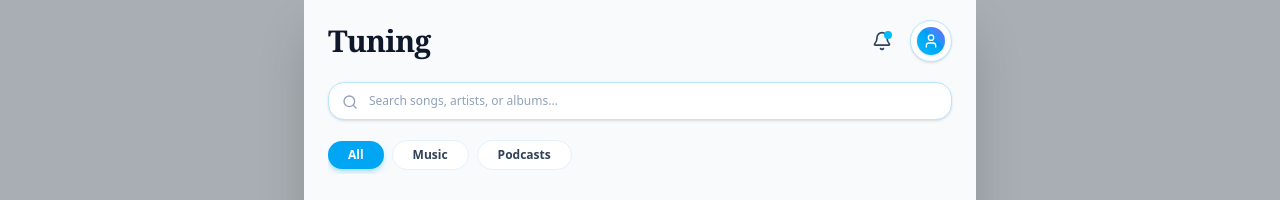
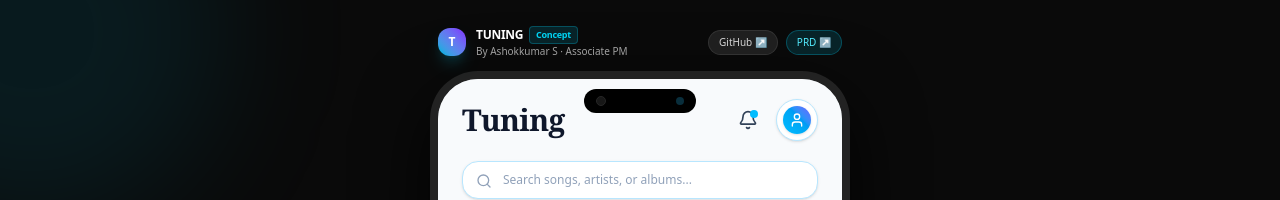
Before and after one commit to ashokkumarone/Tuning-Music, a React (Vite) app: page / in a window 1280 px wide. Shown: the top 200 px of the page. Built offline with nearby package versions, Linux system fonts and the light colour scheme.

Commit message:
feat: center phone container on desktop with ambient glow, dynamic island, and showcase header

```diff
--- a/src/App.tsx
+++ b/src/App.tsx
@@ -29,7 +29,7 @@ export default function App() {
   const [searchQuery, setSearchQuery] = useState<string>('');
 
   // 3. Live SoundRoom Chat State
-  const [activeRoomId, setActiveRoomId] = useState<string>('room-tamizh');
+  const [activeRoomId, setActiveRoomId] = useState<string>('room-global-hits');
   const [roomMessages, setRoomMessages] = useState<Record<string, ChatMessage[]>>(INITIAL_CHAT_MESSAGES);
   const [isChatOpen, setIsChatOpen] = useState<boolean>(true);
   const [isAiLoading, setIsAiLoading] = useState<boolean>(false);
@@ -384,13 +384,13 @@ export default function App() {
     } else {
       // Ambient live listener auto-reply in social rooms after 1.5s
       setTimeout(() => {
-        const botNames = ['Priya R', 'Kumar V', 'Alex M', 'Anitha S'];
+        const botNames = ['Marcus Cole', 'Sarah Jenkins', 'Alex Miller', 'Elena Rostova'];
         const randomName = botNames[Math.floor(Math.random() * botNames.length)];
         const ambientReplies = [
-          'Nice recommendation! Adding to my playlist ❤️',
-          'Vibing to this track right now 🚀',
-          'Super line pa! Truly matches the room mood ✨',
-          'Love this music vibe! Whistle podu 🎶',
+          'This chorus hits so hard! Adding to favorites ❤️',
+          'The melody at 1:12 is pure magic ✨',
+          'Sending this exact lyric to my best friend 🎶',
+          'Such a chill vibe for late night listening 🌙',
         ];
         const randomReply = ambientReplies[Math.floor(Math.random() * ambientReplies.length)];
 
@@ -423,7 +423,53 @@ export default function App() {
   const likedCount = songs.filter((s) => s.isLiked).length;
 
   return (
-    <div className="h-screen w-screen bg-black overflow-hidden font-sans text-neutral-100 flex items-center justify-center">
+    <div className="min-h-screen w-full bg-neutral-950 flex flex-col items-center justify-center p-0 sm:py-6 sm:px-4 relative overflow-hidden font-sans text-neutral-100">
+      {/* Ambient Background Glow for Desktop */}
+      <div className="hidden sm:block absolute -top-40 -left-40 w-96 h-96 bg-cyan-500/10 rounded-full blur-3xl pointer-events-none" />
+      <div className="hidden sm:block absolute -bottom-40 -right-40 w-96 h-96 bg-violet-500/10 rounded-full blur-3xl pointer-events-none" />
+
+      {/* Desktop Top Header Bar */}
+      <header className="hidden sm:flex items-center justify-between w-full max-w-[420px] mb-3 px-2 z-20">
+        <div className="flex items-center gap-2.5">
+          <div className="w-7 h-7 rounded-xl bg-gradient-to-tr from-cyan-500 to-violet-600 flex items-center justify-center shadow-lg shadow-cyan-500/20">
+            <span className="text-white text-xs font-black">T</span>
+          </div>
+          <div>
+            <h1 className="text-xs font-extrabold tracking-tight text-white flex items-center gap-1.5">
+              TUNING <span className="text-[9px] font-semibold px-1.5 py-0.5 rounded bg-cyan-500/15 text-cyan-400 border border-cyan-500/30">Concept</span>
+            </h1>
+            <p className="text-[10px] text-neutral-400 font-medium">By Ashokkumar S · Associate PM</p>
+          </div>
+        </div>
+
+        <div className="flex items-center gap-2 text-[10px]">
+          <a
+            href="https://github.com/ashokkumarone/Tuning-Music"
+            target="_blank"
+            rel="noopener noreferrer"
+            className="px-2.5 py-1 rounded-full bg-neutral-800/80 hover:bg-neutral-700 text-neutral-300 font-medium transition border border-neutral-700/60"
+          >
+            GitHub ↗
+          </a>
+          <a
+            href="https://github.com/ashokkumarone/Tuning-Music/blob/main/Tuning_Product_Requirements.md"
+            target="_blank"
+            rel="noopener noreferrer"
+            className="px-2.5 py-1 rounded-full bg-cyan-500/15 hover:bg-cyan-500/25 text-cyan-300 font-medium transition border border-cyan-500/30"
+          >
+            PRD ↗
+          </a>
+        </div>
+      </header>
+
+      {/* Phone Container */}
+      <div className="w-full sm:max-w-[420px] h-screen sm:h-[88vh] sm:max-h-[860px] bg-black sm:rounded-[48px] sm:border-[8px] sm:border-neutral-800/90 shadow-[0_25px_70px_rgba(0,0,0,0.85)] relative overflow-hidden flex flex-col justify-between">
+        {/* iPhone Dynamic Island Mockup on Desktop */}
+        <div className="hidden sm:flex absolute top-2.5 left-1/2 -translate-x-1/2 w-28 h-6 bg-black rounded-full z-50 items-center justify-between px-3">
+          <div className="w-2.5 h-2.5 rounded-full bg-neutral-900 border border-neutral-800" />
+          <div className="w-2 h-2 rounded-full bg-cyan-900/60" />
+        </div>
+
         <TuningPhoneView
           songs={songs}
           currentSong={currentSong || songs[0]}
@@ -443,5 +489,6 @@ export default function App() {
           onToggleMute={() => setIsMuted(!isMuted)}
         />
       </div>
+    </div>
   );
 }
```
Lines whose indentation alone changed are shown as unchanged.
